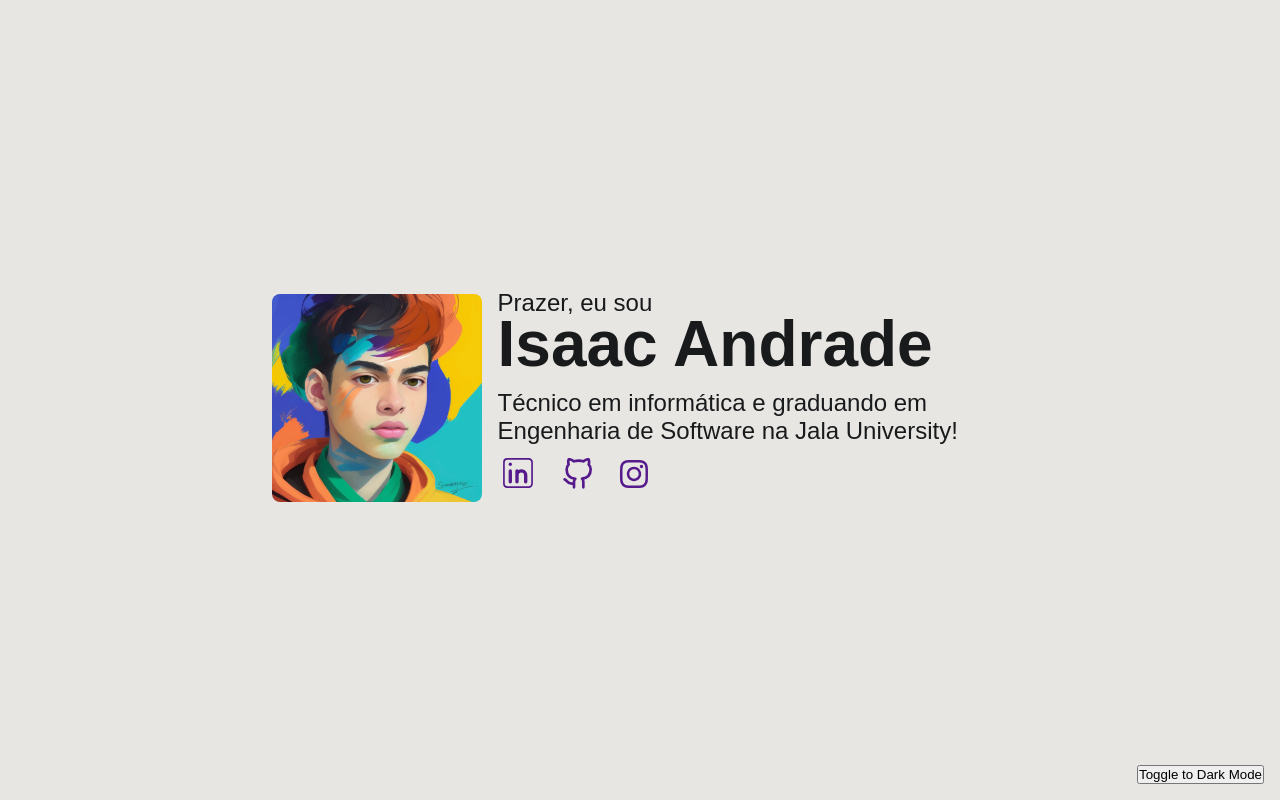
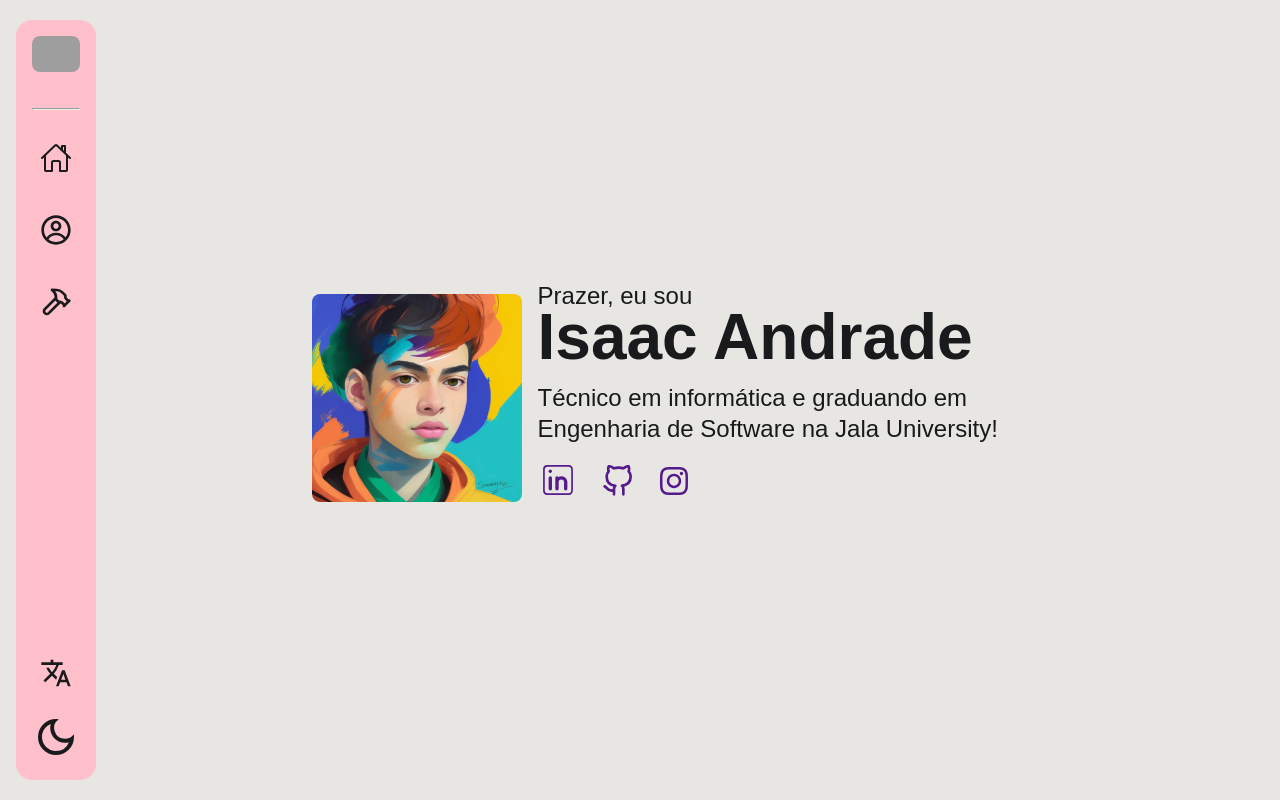
Before and after one commit to http-sallein/Portfolio, a React (Vite) app: page / in a window 1280 px wide. Built offline with nearby package versions, Linux system fonts and the light colour scheme; grey boxes are pictures that could not be loaded.

Commit message:
feat: create header component

```diff
--- a/src/App.jsx
+++ b/src/App.jsx
@@ -1,16 +1,14 @@
 import { Home } from "./components/Home"
+import { Header } from "./components/Header"
 
-
-import { ThemeToggle } from "./components/ToggleTheme"
 
 
 export const App = () => {
 
     return (
         <>
-
-        <ThemeToggle/>
-        <Home />
+            <Header/>
+            <Home />
         </>
 
     )
--- /dev/null
+++ b/src/components/Header.jsx
@@ -0,0 +1,97 @@
+import styled from 'styled-components';
+
+import { IoHomeOutline as HomeIcon} from "react-icons/io5";
+import { CgProfile as AboutMeIcon} from "react-icons/cg";
+import { LuHammer as ProjectsIcon} from "react-icons/lu";
+import { MdOutlineTranslate as TranslateIcon} from "react-icons/md";
+
+import { ThemeToggle } from './ThemeToggle';
+
+const Head = styled.header`
+
+    position: fixed;
+    left: 1rem;
+    display: flex;
+    align-items: center;
+    justify-content: center;
+
+    top: 0;
+    height: 100%;
+
+    > section {
+        height: 95%;
+        width: 5rem;
+        border-radius: 1rem;
+        padding: 1rem;
+        background-color: pink;
+
+        > figure {
+
+            width: 100%;
+            border-radius: .5rem;
+            > img {
+
+                width: 100%;
+                border-radius: inherit;
+            }
+        }
+
+        > hr {
+            margin: 2rem 0;
+        }
+
+        > div {
+            display: flex;
+            flex-direction: column;
+            align-items: center;
+            justify-content: space-between;
+
+            height: 85%;
+            font-size: 2rem;
+
+            > ul {
+                display: inherit;
+                flex-direction: inherit;
+                gap: 2rem;
+                align-items: inherit;
+            }
+
+            > ul:last-child {
+                gap: 1rem;
+            }
+        }
+    }
+`;
+
+export const Header = () => {
+
+    return (
+
+        <Head>
+
+            <section>
+
+                <figure>
+                    <img src="https://github.com/http-sallein.png" alt="profile photo" />
+                </figure>
+
+                <hr/>
+
+
+                <div>
+
+                    <ul>
+                        <li> <HomeIcon /> </li>
+                        <li> <AboutMeIcon /> </li>
+                        <li> <ProjectsIcon /> </li>
+                    </ul>
+
+                    <ul>
+                        <li> <TranslateIcon /> </li>
+                        <li> <ThemeToggle /> </li>
+                    </ul>
+                </div>
+            </section>
+        </Head>
+    )
+}
--- a/src/components/Home.jsx
+++ b/src/components/Home.jsx
@@ -37,16 +37,14 @@ const Section = styled.section`
     h1 {
         font-size: 4rem;
     }
-
-    p {
-        font-size: 1.5rem;
-    }
 `;
 
 const SocialMedias = styled.div`
+
     display: flex;
     gap: 1.5rem;
     align-items: center;
+    margin-top: 8px;
 
     > li {
         font-size: 2rem;
--- a/src/components/ToggleTheme.jsx
+++ b/src/components/ThemeToggle.jsx
@@ -4,11 +4,18 @@ import styled, { ThemeProvider } from 'styled-components';
 import { GlobalStyle } from '../styles/GlobalStyles';
 import { light, dark } from '../styles/themes';
 
+import { MdOutlineDarkMode as MoonIcon} from "react-icons/md";
+import { CiSun as SunIcon} from "react-icons/ci";
+
 const Button = styled.button`
 
-    position: absolute;
-    bottom: 16px;
-    right: 16px
+    font-size: 3rem;
+    display: flex;
+    background-color: transparent;
+    border: none;
+    color: ${({ theme }) => theme.color};
+
+
 `;
 
 export const ThemeToggle = () => {
@@ -22,7 +29,7 @@ export const ThemeToggle = () => {
         <ThemeProvider theme={isDarkMode ? dark : light}>
             <GlobalStyle />
             <Button onClick={toggleTheme}>
-                Toggle to {isDarkMode ? 'Light' : 'Dark'} Mode
+                {isDarkMode ? <SunIcon/> : <MoonIcon/>}
             </Button>
         </ThemeProvider>
     );
--- a/src/styles/GlobalStyles.js
+++ b/src/styles/GlobalStyles.js
@@ -12,8 +12,11 @@ export const GlobalStyle = createGlobalStyle`
     }
 
     body {
+        position: absolute;
+        width: calc(100% - 80px);
         display: flex;
         align-items: center;
+        right: 0;
         justify-content: center;
         min-height: 100vh;
         font-family: "Lexend Deca", sans-serif;
@@ -21,8 +24,11 @@ export const GlobalStyle = createGlobalStyle`
         background-color: ${({ theme }) => theme.background};
         color: ${({ theme }) => theme.color};
         transition: background-color 0.3s ease, color 0.3s ease;
+
+        user-select: none;
     }
 
     li { list-style-type: none }
 
+    p { font-size: 1.5rem; line-height: 1.3 }
 `;
```
